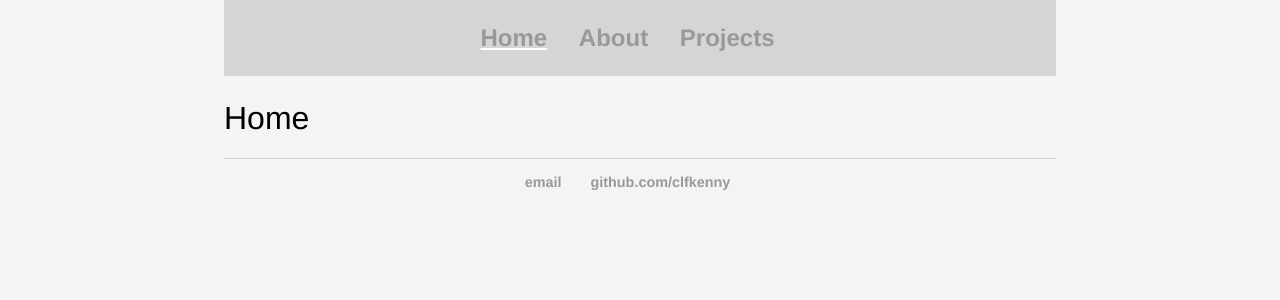
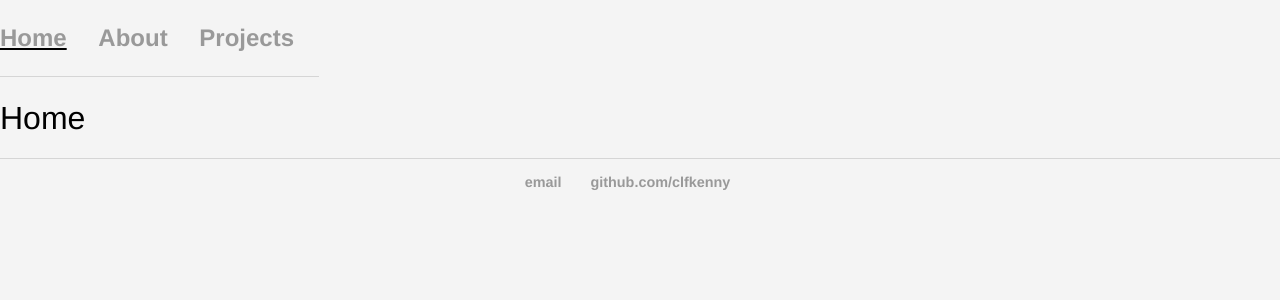
Before and after one commit to clfkenny/clfkenny.github.io, a Jekyll site: the page built from index.md, in a window 1280 px wide. Shown: the top 300 px of the page. Built offline with Jekyll 4.4.1, drawn with Linux system fonts in a browser that asks for light colours.

Commit message:
Update main.css

```diff
--- a/css/main.css
+++ b/css/main.css
@@ -1,16 +1,15 @@
 body {
     margin: 100px auto;
-    width: 65%;
+    width: 100%;
 }
 nav {
-    background-color:#d5d5d5;
-    color: white;
+    background-color:#f4f4f4;
+    border-bottom: .8px solid #d5d5d5;
     font-size: 1.5em;
     text-align: center;
     overflow: hidden;
     position: fixed;
     top: 0;
-    width: 65%;
 }
 nav ul, footer ul {
     font-family:'Helvetica', 'Arial', 'Sans-Serif';
```
